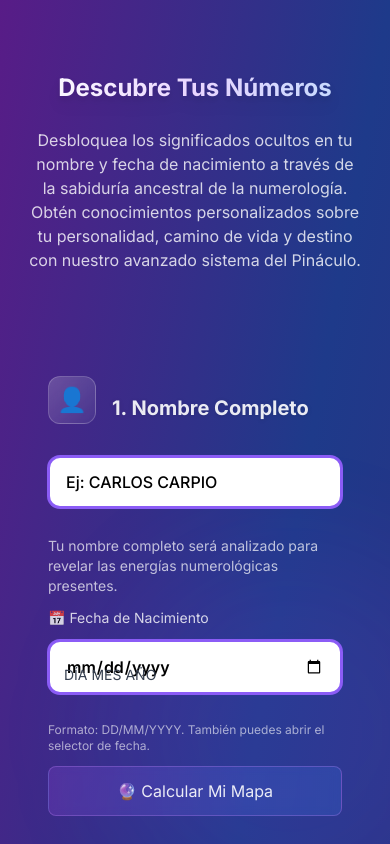
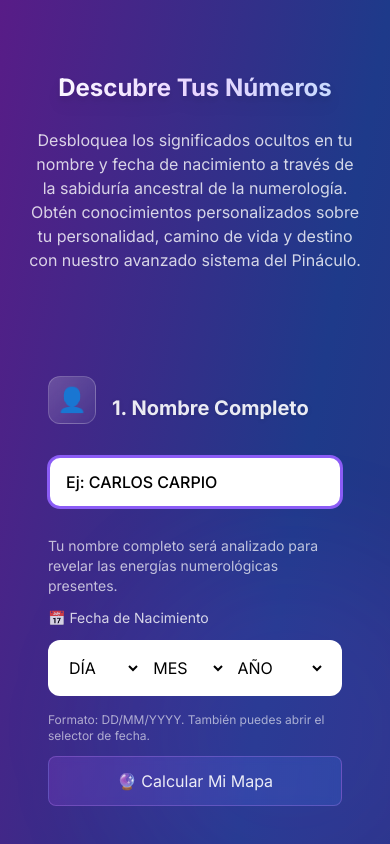
Before and after one commit to uset82/pinaculo, a Next.js app: page / in a window 390 px wide. Shown: the top 844 px of the page. Built offline with nearby package versions, Linux system fonts and the light colour scheme.

Commit message:
fix(date): default to custom dropdown picker (DÍA/MES/AÑO) to avoid blocked input on mobile; sync with DD/MM/YYYY

```diff
--- a/src/components/NumerologyCalculator.tsx
+++ b/src/components/NumerologyCalculator.tsx
@@ -14,14 +14,20 @@ export function NumerologyCalculator({ isPreviewMode = false, isDraggableMode =
   const [name, setName] = useState('')
   const [birthDate, setBirthDate] = useState('')
   const dateInputRef = useRef<HTMLInputElement | null>(null)
-  const [useCustomPicker, setUseCustomPicker] = useState(false)
+  const [useCustomPicker, setUseCustomPicker] = useState(true)
+  const [day, setDay] = useState<number | ''>('')
+  const [month, setMonth] = useState<number | ''>('')
+  const [year, setYear] = useState<number | ''>('')
   useEffect(() => {
-    try {
-      const isIOS = /iP(hone|od|ad)/.test(navigator.userAgent)
-      const hasShowPicker = typeof (HTMLInputElement.prototype as any).showPicker === 'function'
-      if (isIOS || !hasShowPicker) setUseCustomPicker(true)
-    } catch {}
-  }, [])
+    if (day && month && year) {
+      const dd = String(day).padStart(2, '0')
+      const mm = String(month).padStart(2, '0')
+      const yy = String(year)
+      if (!isPreviewMode) setBirthDate(`${dd}/${mm}/${yy}`)
+    } else {
+      if (!isPreviewMode) setBirthDate('')
+    }
+  }, [day, month, year])
   const [result, setResult] = useState<any | null>(null)
   const [calculating, setCalculating] = useState(false)
   const [error, setError] = useState<string | null>(null)
@@ -165,44 +171,27 @@ export function NumerologyCalculator({ isPreviewMode = false, isDraggableMode =
               <div className="relative">
                 {useCustomPicker ? (
                   <div className="w-full px-3 py-2 bg-white text-black rounded-lg border-2 border-purple-300 flex gap-2">
-                    {(() => {
-                      const [d, m, y] = (isPreviewMode ? previewData.birthDate : birthDate || '').split('/')
-                      const day = parseInt(d || '0') || 0
-                      const month = parseInt(m || '0') || 0
-                      const year = parseInt(y || '0') || 0
-                      const set = (nd?: number, nm?: number, ny?: number) => {
-                        const dd = (nd ?? day) || 0
-                        const mm = (nm ?? month) || 0
-                        const yy = (ny ?? year) || 0
-                        if (!isPreviewMode) {
-                          if (dd && mm && yy) setBirthDate(`${String(dd).padStart(2,'0')}/${String(mm).padStart(2,'0')}/${yy}`)
-                          else setBirthDate('')
-                        }
-                      }
-                      const years: number[] = []
-                      const current = new Date().getFullYear()
-                      for (let yr = current; yr >= 1900; yr--) years.push(yr)
-                      return (
-                        <>
-                          <select aria-label="Día" className="flex-1 bg-transparent" value={day || ''} disabled={isPreviewMode} onChange={(e) => set(parseInt(e.target.value)||0, undefined, undefined)}>
+                    <select aria-label="Día" className="flex-1 bg-transparent" value={day || ''} disabled={isPreviewMode} onChange={(e) => setDay(parseInt(e.target.value) || '')}>
                       <option value="">DÍA</option>
                       {Array.from({ length: 31 }, (_, i) => i + 1).map(n => (
                         <option key={n} value={n}>{String(n).padStart(2,'0')}</option>
                       ))}
                     </select>
-                          <select aria-label="Mes" className="flex-1 bg-transparent" value={month || ''} disabled={isPreviewMode} onChange={(e) => set(undefined, parseInt(e.target.value)||0, undefined)}>
+                    <select aria-label="Mes" className="flex-1 bg-transparent" value={month || ''} disabled={isPreviewMode} onChange={(e) => setMonth(parseInt(e.target.value) || '')}>
                       <option value="">MES</option>
                       {Array.from({ length: 12 }, (_, i) => i + 1).map(n => (
                         <option key={n} value={n}>{String(n).padStart(2,'0')}</option>
                       ))}
                     </select>
-                          <select aria-label="Año" className="flex-[1.2] bg-transparent" value={year || ''} disabled={isPreviewMode} onChange={(e) => set(undefined, undefined, parseInt(e.target.value)||0)}>
+                    <select aria-label="Año" className="flex-[1.2] bg-transparent" value={year || ''} disabled={isPreviewMode} onChange={(e) => setYear(parseInt(e.target.value) || '')}>
                       <option value="">AÑO</option>
-                            {years.map(yr => (<option key={yr} value={yr}>{yr}</option>))}
+                      {(() => {
+                        const years: number[] = []
+                        const current = new Date().getFullYear()
+                        for (let yr = current; yr >= 1900; yr--) years.push(yr)
+                        return years.map(yr => (<option key={yr} value={yr}>{yr}</option>))
+                      })()}
                     </select>
-                        </>
-                      )
-                    })()}
                   </div>
                 ) : (
                   <>
--- a/src/components/NumerologyCalculatorLiquidGlass.tsx
+++ b/src/components/NumerologyCalculatorLiquidGlass.tsx
@@ -68,15 +68,22 @@ export function NumerologyCalculatorLiquidGlass({ isPreviewMode = false }: Numer
   const [error, setError] = useState<string | null>(null)
   const isClient = useClientOnly()
   const dateInputRef = useRef<HTMLInputElement | null>(null)
-  const [useCustomPicker, setUseCustomPicker] = useState(false)
+  const [useCustomPicker, setUseCustomPicker] = useState(true)
+  const [day, setDay] = useState<number | ''>('')
+  const [month, setMonth] = useState<number | ''>('')
+  const [year, setYear] = useState<number | ''>('')
 
+  // Keep selects and birthDate in sync
   useEffect(() => {
-    try {
-      const isIOS = /iP(hone|od|ad)/.test(navigator.userAgent)
-      const hasShowPicker = typeof (HTMLInputElement.prototype as any).showPicker === 'function'
-      if (isIOS || !hasShowPicker) setUseCustomPicker(true)
-    } catch {}
-  }, [])
+    if (day && month && year) {
+      const dd = String(day).padStart(2, '0')
+      const mm = String(month).padStart(2, '0')
+      const yy = String(year)
+      if (!isPreviewMode) setBirthDate(`${dd}/${mm}/${yy}`)
+    } else {
+      if (!isPreviewMode) setBirthDate('')
+    }
+  }, [day, month, year])
 
   // Helpers to convert between native <input type="date"> value (YYYY-MM-DD)
   // and our internal DD/MM/YYYY string representation
@@ -280,44 +287,27 @@ export function NumerologyCalculatorLiquidGlass({ isPreviewMode = false }: Numer
               <div className="relative">
                 {useCustomPicker ? (
                   <div className="w-full px-3 py-2 bg-white text-black rounded-xl border border-white/20 flex gap-2">
-                    {(() => {
-                      const [d, m, y] = (isPreviewMode ? previewData.birthDate : birthDate || '').split('/')
-                      const day = parseInt(d || '0') || 0
-                      const month = parseInt(m || '0') || 0
-                      const year = parseInt(y || '0') || 0
-                      const set = (nd?: number, nm?: number, ny?: number) => {
-                        const dd = (nd ?? day) || 0
-                        const mm = (nm ?? month) || 0
-                        const yy = (ny ?? year) || 0
-                        if (!isPreviewMode) {
-                          if (dd && mm && yy) setBirthDate(`${String(dd).padStart(2,'0')}/${String(mm).padStart(2,'0')}/${yy}`)
-                          else setBirthDate('')
-                        }
-                      }
-                      const years: number[] = []
-                      const current = new Date().getFullYear()
-                      for (let yr = current; yr >= 1900; yr--) years.push(yr)
-                      return (
-                        <>
-                          <select aria-label="Día" className="flex-1 bg-transparent" value={day || ''} disabled={isPreviewMode} onChange={(e) => set(parseInt(e.target.value)||0, undefined, undefined)}>
+                    <select aria-label="Día" className="flex-1 bg-transparent" value={day || ''} disabled={isPreviewMode} onChange={(e) => setDay(parseInt(e.target.value) || '')}>
                       <option value="">DÍA</option>
                       {Array.from({ length: 31 }, (_, i) => i + 1).map(n => (
                         <option key={n} value={n}>{String(n).padStart(2,'0')}</option>
                       ))}
                     </select>
-                          <select aria-label="Mes" className="flex-1 bg-transparent" value={month || ''} disabled={isPreviewMode} onChange={(e) => set(undefined, parseInt(e.target.value)||0, undefined)}>
+                    <select aria-label="Mes" className="flex-1 bg-transparent" value={month || ''} disabled={isPreviewMode} onChange={(e) => setMonth(parseInt(e.target.value) || '')}>
                       <option value="">MES</option>
                       {Array.from({ length: 12 }, (_, i) => i + 1).map(n => (
                         <option key={n} value={n}>{String(n).padStart(2,'0')}</option>
                       ))}
                     </select>
-                          <select aria-label="Año" className="flex-[1.2] bg-transparent" value={year || ''} disabled={isPreviewMode} onChange={(e) => set(undefined, undefined, parseInt(e.target.value)||0)}>
+                    <select aria-label="Año" className="flex-[1.2] bg-transparent" value={year || ''} disabled={isPreviewMode} onChange={(e) => setYear(parseInt(e.target.value) || '')}>
                       <option value="">AÑO</option>
-                            {years.map(yr => (<option key={yr} value={yr}>{yr}</option>))}
+                      {(() => {
+                        const years: number[] = []
+                        const current = new Date().getFullYear()
+                        for (let yr = current; yr >= 1900; yr--) years.push(yr)
+                        return years.map(yr => (<option key={yr} value={yr}>{yr}</option>))
+                      })()}
                     </select>
-                        </>
-                      )
-                    })()}
                   </div>
                 ) : (
                   <>
```
Lines whose indentation alone changed are shown as unchanged.
